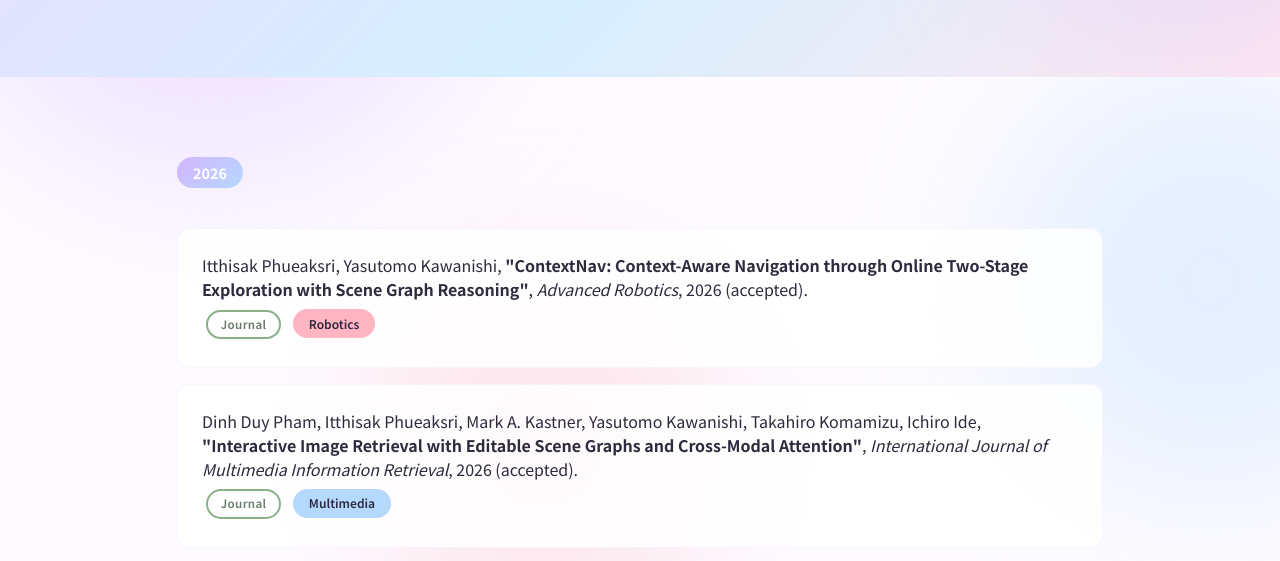
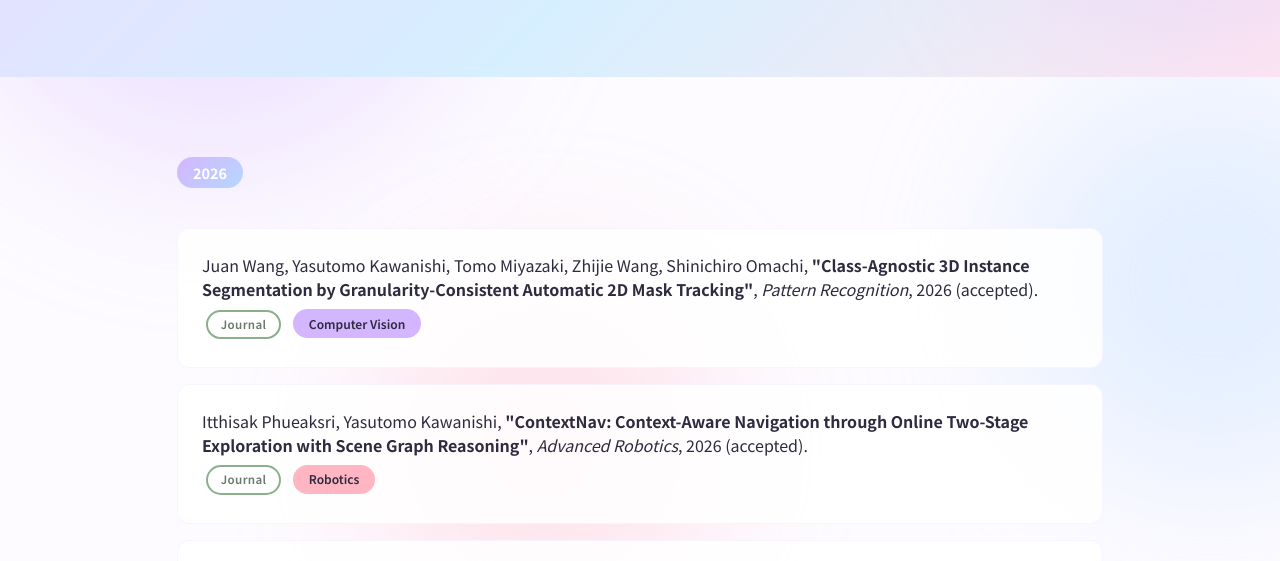
Before and after one commit to kawanishi-lab/kawanishi-lab.github.io, a plain HTML site: page en/publications.html in a window 1280 px wide. Shown: the part 236-797 px from the top of the page. Drawn offline with nearby package versions, Linux system fonts and the light colour scheme.

Commit message:
Pattern Recognition採択論文を業績とニュースに追加
Co-Authored-By: Claude Opus 5.5 <noreply@anthropic.com>

```diff
--- a/en/publications.html
+++ b/en/publications.html
@@ -81,6 +81,16 @@
           <!-- 2026 -->
           <div class="mb-4 fade-in-up">
             <span class="pub-year-badge">2026</span>
+          </div>
+
+          <div class="pub-item fade-in-up delay-1">
+            <p class="mb-1">
+              Juan Wang, Yasutomo Kawanishi, Tomo Miyazaki, Zhijie Wang, Shinichiro Omachi,
+              <strong>"Class-Agnostic 3D Instance Segmentation by Granularity-Consistent Automatic 2D Mask Tracking"</strong>,
+              <em>Pattern Recognition</em>, 2026 (accepted).
+            </p>
+            <span class="pub-type-tag type-journal">Journal</span>
+            <span class="pop-tag tag-purple" style="font-size:0.75rem;">Computer Vision</span>
           </div>
 
           <div class="pub-item fade-in-up delay-1">
```
Also changed, not shown: en/index.html (+1 -0 lines), index.html (+2 -0 lines), publications.html (+10 -0 lines).
